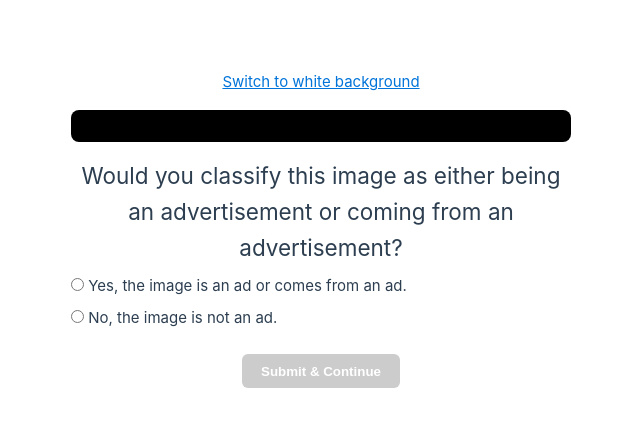
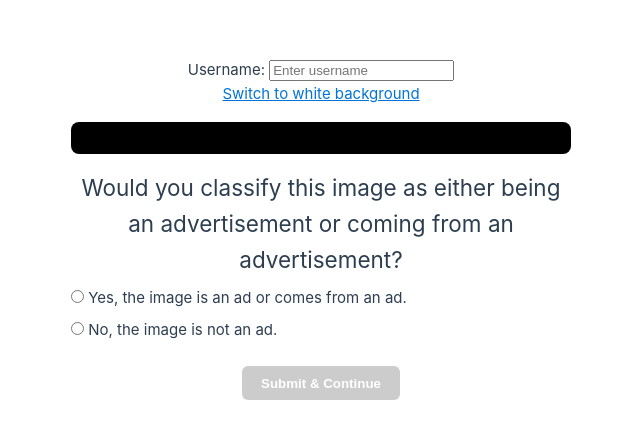
Before and after one commit to kiglaze/AdTrueClassificationSite, a Vue app: page / in a window 1280 px wide. Shown: the part 171-610 px from the top of the page, without its empty margins (69-709 px from the left). Built offline with nearby package versions, Linux system fonts and the light colour scheme; no server answers.

Commit message:
Made frontend work with username.

```diff
--- a/package.json
+++ b/package.json
@@ -12,7 +12,8 @@
     "preview": "vite preview"
   },
   "dependencies": {
-    "vue": "^3.5.22"
+    "vue": "^3.5.22",
+    "vue3-cookies": "^1.0.6"
   },
   "devDependencies": {
     "@vitejs/plugin-vue": "^6.0.1",
--- a/src/App.vue
+++ b/src/App.vue
@@ -1,8 +1,15 @@
+
 <script setup>
 </script>
 
 <template>
   <div class="quiz-container">
+    <div class="username-row">
+      <label>
+        Username:
+        <input v-model="username" placeholder="Enter username" />
+      </label>
+    </div>
     <!-- Toggle background color link -->
     <span class="toggle-bg-link" @click="toggleBg">
       {{ isWhiteBg ? 'Switch to black background' : 'Switch to white background' }}
@@ -58,11 +65,14 @@
 </template>
 
 <script>
+import { useCookies } from 'vue3-cookies'
+
 export default {
   name: "QuizQuestion",
   data() {
     return {
       selectedAnswer: null,
+      username: '',
       images: [],
       currentImageIndex: 0,
       isWhiteBg: false,
@@ -80,8 +90,25 @@ export default {
       const response = await fetch('/api/');
       const result = await response.json();
       this.images = result.data || [];
+
+      // read username cookie
+      const { cookies } = useCookies();
+      const saved = cookies.get('username');
+      if (saved) this.username = saved;
     } catch (error) {
       alert('Failed to fetch images: ' + error.message);
+    }
+  },
+  watch: {
+    // whenever username changes, store it in a cookie
+    username(newVal) {
+      if (newVal) {
+        const { cookies } = useCookies();
+        cookies.set('username', newVal, '7d'); // expires in 7 days
+      } else {
+        const { cookies } = useCookies();
+        cookies.remove('username');
+      }
     }
   },
   computed: {
@@ -119,6 +146,7 @@ export default {
           body: JSON.stringify({
             classification: this.selectedAnswer,
             filepath: currentImage.full_filepath,
+            classification_issuer: this.username
           }),
         });
       } catch (error) {
```
